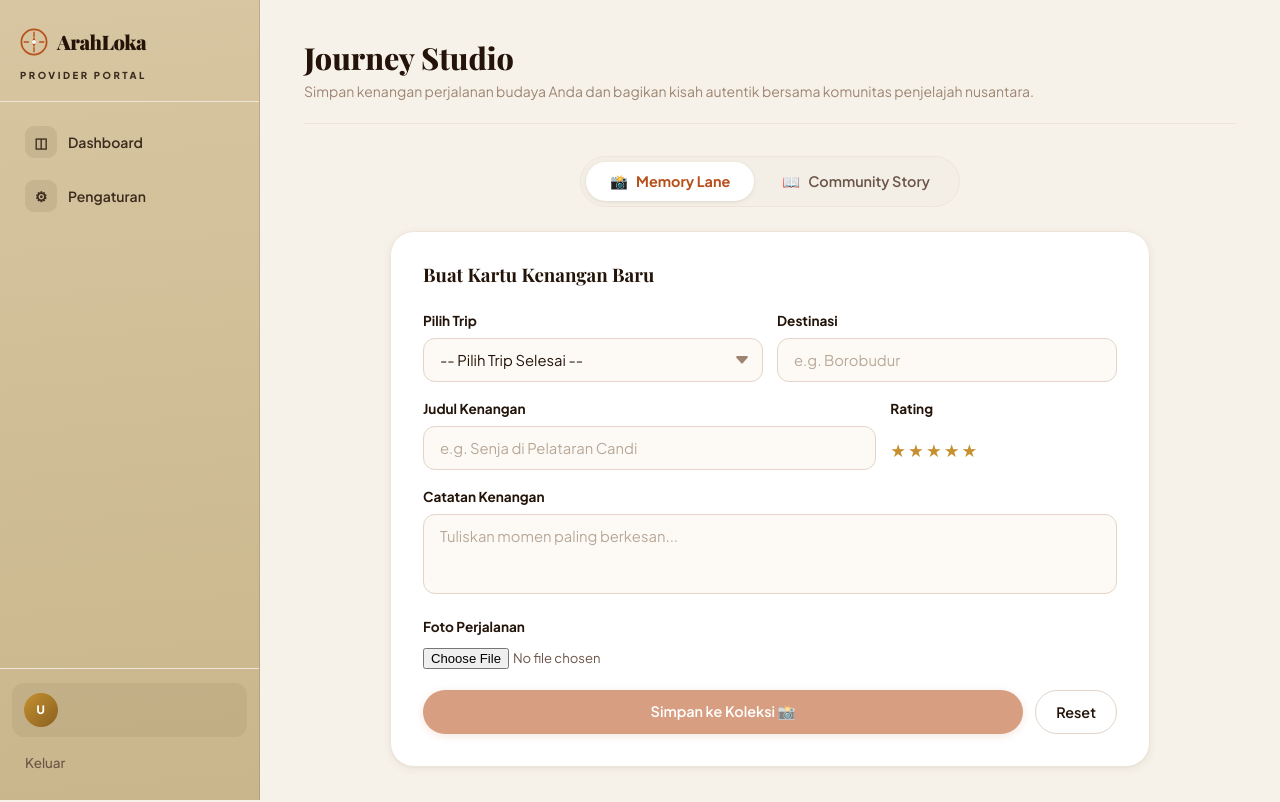
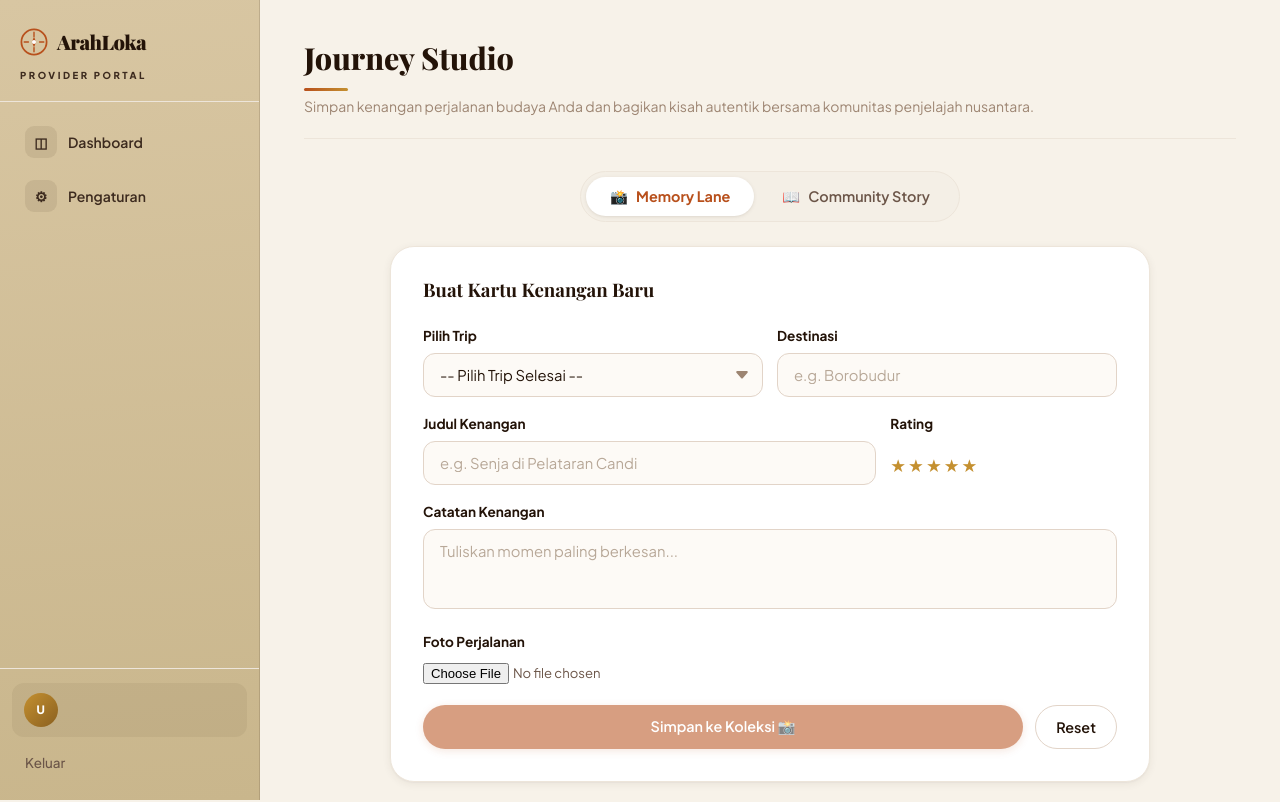
Before and after one commit to tiaraksmwr/arahloka2, a React (Vite) app in the folder frontend/: page /journey-studio in a window 1280 px wide. Shown: the top 802 px of the page. Built offline with nearby package versions, Linux system fonts and the light colour scheme; a web font is replaced by a local one.

Commit message:
FINAL 1 SEDERHANA

```diff
--- a/frontend/src/App.css
+++ b/frontend/src/App.css
@@ -1091,6 +1091,7 @@
 .db-sidebar-link:hover {
   background: rgba(74, 55, 40, 0.08);
   color: var(--text-dark);
+  transform: translateX(3px);
 }
 
 .db-sidebar-link.active {
@@ -1211,6 +1212,7 @@
   min-height: 100vh;
   padding: 40px 44px 64px;
   overflow-y: auto;
+  animation: fadeIn 0.4s ease both;
 }
 
 .db-page-header {
@@ -1230,6 +1232,16 @@
   color: var(--text-dark);
   margin: 0 0 4px 0;
   line-height: 1.2;
+  position: relative;
+}
+.db-page-title::after {
+  content: '';
+  display: block;
+  width: 44px;
+  height: 3px;
+  margin-top: 12px;
+  border-radius: 3px;
+  background: linear-gradient(90deg, var(--primary), var(--accent));
 }
 
 .db-page-sub {
@@ -1257,10 +1269,10 @@
   overflow: hidden;
   transition: var(--transition);
 }
-
 .db-stat-card:hover {
-  transform: translateY(-2px);
+  transform: translateY(-3px);
   box-shadow: var(--shadow-md);
+  border-color: var(--border-hover);
 }
 
 .db-stat-card::after {
--- a/frontend/src/index.css
+++ b/frontend/src/index.css
@@ -128,6 +128,28 @@ button, input, select, textarea {
 }
 
 img { display: block; max-width: 100%; }
+
+/* Themed selection + scrollbar for a more polished feel */
+::selection { background: var(--primary-light); color: var(--primary-deep); }
+
+* {
+  scrollbar-width: thin;
+  scrollbar-color: var(--border-hover) transparent;
+}
+::-webkit-scrollbar { width: 11px; height: 11px; }
+::-webkit-scrollbar-track { background: transparent; }
+::-webkit-scrollbar-thumb {
+  background: var(--border-hover);
+  border-radius: 8px;
+  border: 3px solid var(--bg-page);
+}
+::-webkit-scrollbar-thumb:hover { background: var(--text-muted); }
+
+/* Accessible focus ring */
+:focus-visible {
+  outline: 2px solid var(--primary);
+  outline-offset: 2px;
+}
 
 /* ===========================
    LAYOUT UTILITIES
--- a/frontend/src/pages/JourneyStudio.jsx
+++ b/frontend/src/pages/JourneyStudio.jsx
@@ -319,7 +319,7 @@ const StoryChallenge = ({ user, bookings }) => {
       <div style={{ display: 'flex', flexDirection: 'column', gap: '20px' }}>
         {/* Challenge Banner */}
         <div style={{
-          background: 'linear-gradient(135deg, var(--secondary) 0%, #1a4a2e 100%)',
+          background: 'linear-gradient(135deg, var(--primary) 0%, var(--primary-deep) 100%)',
           borderRadius: '20px', padding: '28px 32px', color: 'white'
         }}>
           <div style={{ fontSize: '0.7rem', fontWeight: 800, textTransform: 'uppercase', letterSpacing: '1.5px', opacity: 0.7, marginBottom: '8px' }}>
@@ -349,7 +349,7 @@ const StoryChallenge = ({ user, bookings }) => {
                 <span style={{ color: 'var(--text-gray)', fontWeight: 700, fontSize: '0.82rem' }}>📍 {story.destination}</span>
               </div>
               <div style={{ textAlign: 'right' }}>
-                <div style={{ fontWeight: 800, color: 'var(--secondary)', fontSize: '0.92rem' }}>{story.user_name}</div>
+                <div style={{ fontWeight: 800, color: 'var(--primary)', fontSize: '0.92rem' }}>{story.user_name}</div>
                 <div style={{ fontSize: '0.7rem', color: 'var(--text-light)' }}>{new Date(story.created_at).toLocaleDateString('id-ID')}</div>
               </div>
             </div>
--- a/frontend/src/pages/RoleDashboards.jsx
+++ b/frontend/src/pages/RoleDashboards.jsx
@@ -141,6 +141,24 @@ export const TouristDashboard = () => {
       subtitle={`Selamat datang, ${user.name}. Temukan destinasi budaya terbaik.`}
       role="tourist"
     >
+      {/* Summary stats */}
+      <div className="db-stat-grid">
+        {[
+          { label: 'Paket Tersedia', value: packages.length, icon: '🧭', color: 'var(--primary)', bg: 'var(--primary-light)' },
+          { label: 'Total Booking', value: bookings.length, icon: '🎫', color: 'var(--accent-dark)', bg: 'var(--accent-light)' },
+          { label: 'Trip Diterima', value: bookings.filter(b => b.status === 'accepted').length, icon: '✅', color: 'var(--secondary)', bg: 'var(--secondary-light)' },
+          { label: 'Menunggu Konfirmasi', value: bookings.filter(b => b.status === 'pending').length, icon: '⏳', color: 'var(--warning)', bg: 'var(--warning-light)' },
+        ].map(stat => (
+          <div key={stat.label} className="db-stat-card" style={{ '--stat-color': stat.color }}>
+            <div className="db-stat-header">
+              <span className="db-stat-label">{stat.label}</span>
+              <span className="db-stat-icon" style={{ background: stat.bg, color: stat.color }}>{stat.icon}</span>
+            </div>
+            <div className="db-stat-value">{loading ? '–' : stat.value}</div>
+          </div>
+        ))}
+      </div>
+
       <div style={{ display: 'grid', gridTemplateColumns: '1fr 300px', gap: '24px' }}>
         {/* Left: Package Explorer */}
         <div>
```
